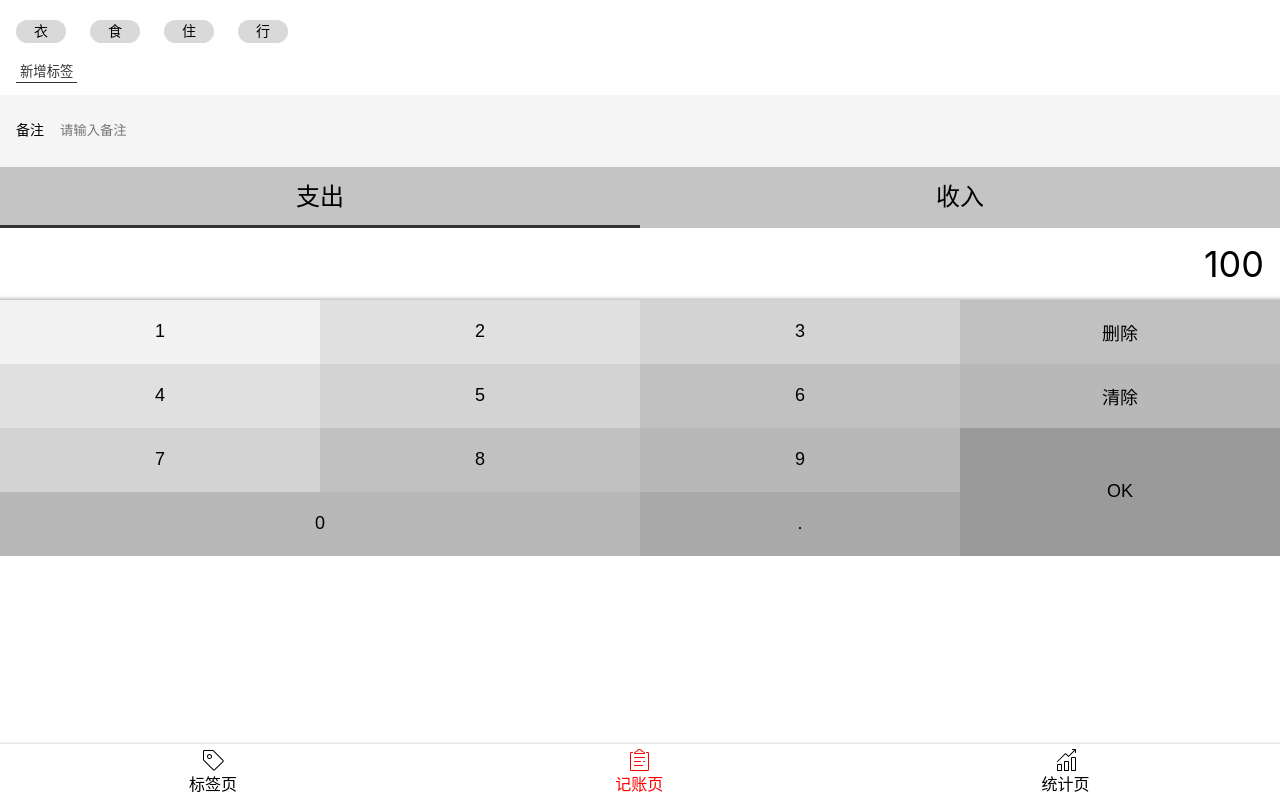
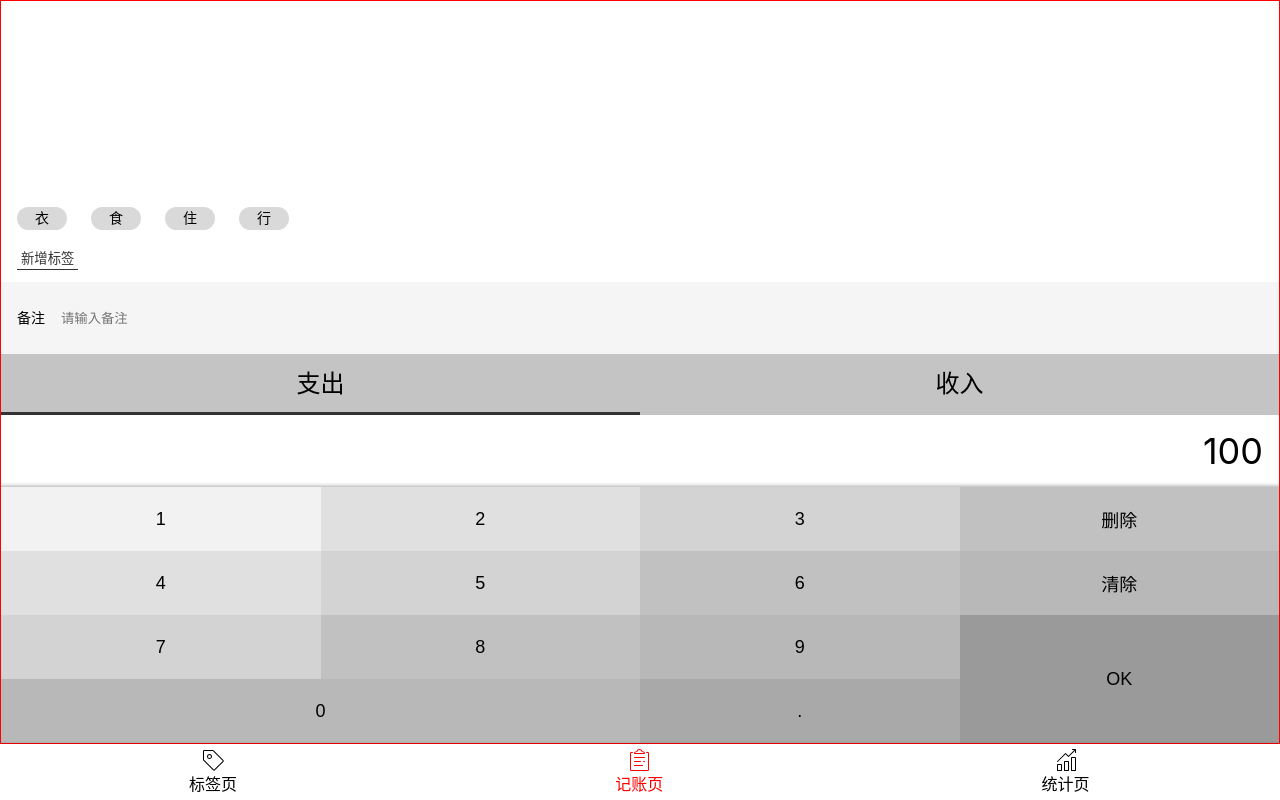
Before and after one commit to vinkin92/react_money_1, a React app: page /money in a window 1280 px wide. Built offline with nearby package versions, Linux system fonts and the light colour scheme.

Commit message:
完成记账页面中的UI，是其整体下移

```diff
--- a/src/components/Layout.tsx
+++ b/src/components/Layout.tsx
@@ -14,7 +14,7 @@ const Main = styled.div`
 const Layout = (props:any)=>{
     return(
         <Wrapper>
-            <Main>
+            <Main className={props.className}>
                 {props.children}
             </Main>
             <Nav/>
--- a/src/views/Money.tsx
+++ b/src/views/Money.tsx
@@ -5,7 +5,11 @@ import styled from 'styled-components';
 const TagSection = styled.section`
   background-color: #FFF;
   padding: 12px 16px;
-
+  flex-grow: 1;
+  display: flex;
+  flex-direction: column;
+  justify-content: flex-end;
+  align-items:flex-start;
   > ol {
     margin: 0 -12px;
 
@@ -152,9 +156,14 @@ const NumberPadSection = styled.section`
   }
 `;
 
+const MyLayout = styled(Layout)`
+  border:1px solid red;
+  display:flex;
+  flex-direction: column;
+`
 function Money() {
     return (
-        <Layout>
+        <MyLayout>
             <TagSection className="tags">
                 <ol>
                     <li>衣</li>
@@ -195,7 +204,7 @@ function Money() {
                     <button>.</button>
                 </div>
             </NumberPadSection>
-        </Layout>
+        </MyLayout>
     );
 }
 
```
